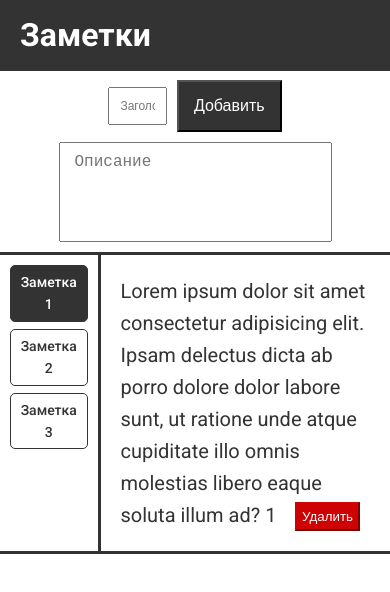
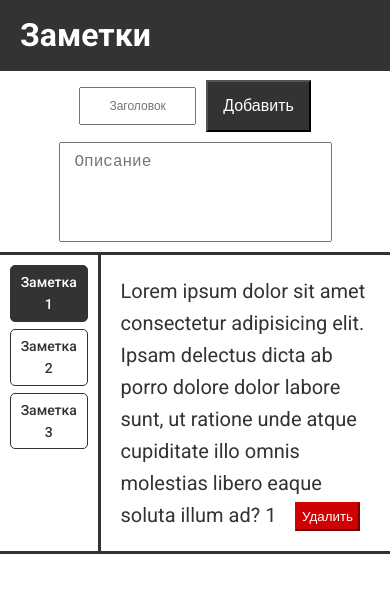
Before and after one commit to Eltach00/note-app, an Angular app: page / in a window 390 px wide. Shown: the top 592 px of the page. Built offline with nearby package versions, Linux system fonts and the light colour scheme.

Commit message:
input style update

```diff
--- a/src/app/components/add-note/add-note.component.scss
+++ b/src/app/components/add-note/add-note.component.scss
@@ -26,9 +26,10 @@ form {
     @media screen and (max-width: 780px) {
       font-size: 12px;
       padding: 10px;
+      width: 30%;
     }
   }
-  button{
+  button {
     padding: 15px;
     background-color: #333;
     color: #fff;
```
Lines whose indentation alone changed are shown as unchanged.
